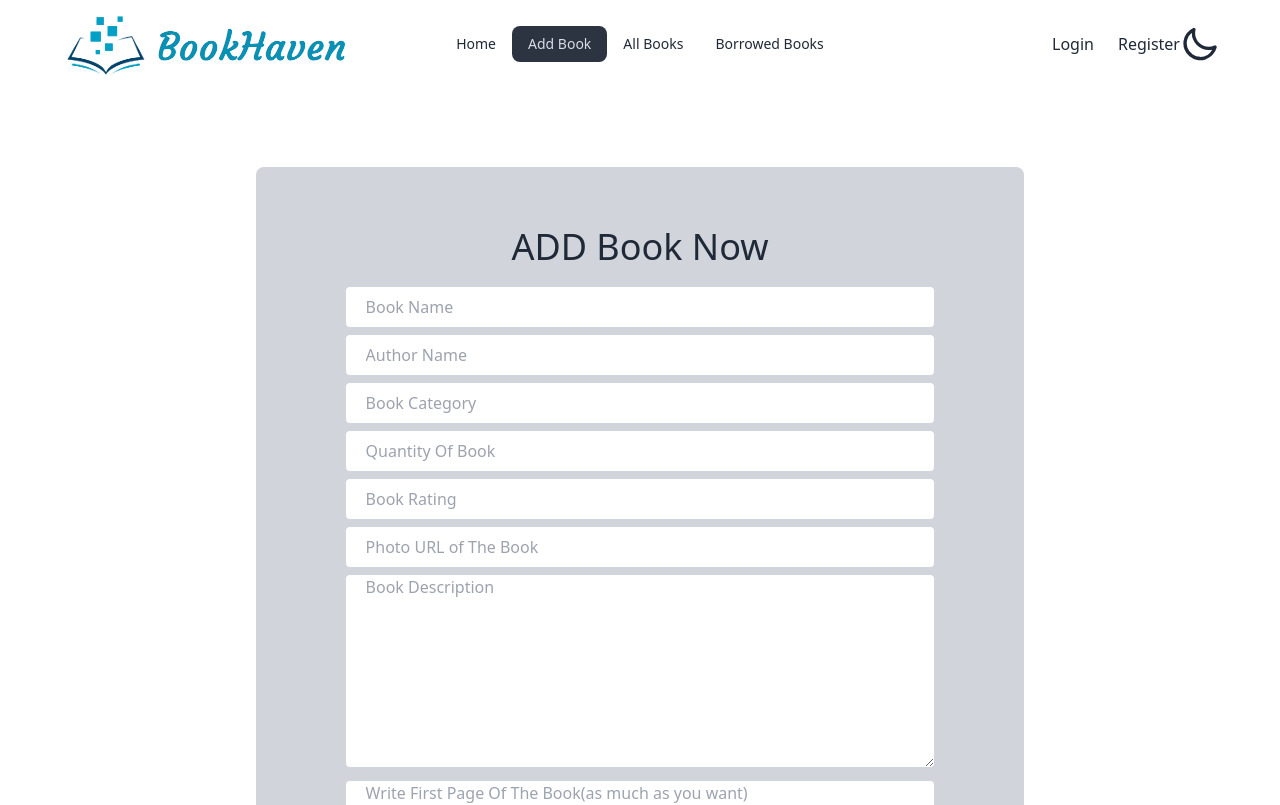
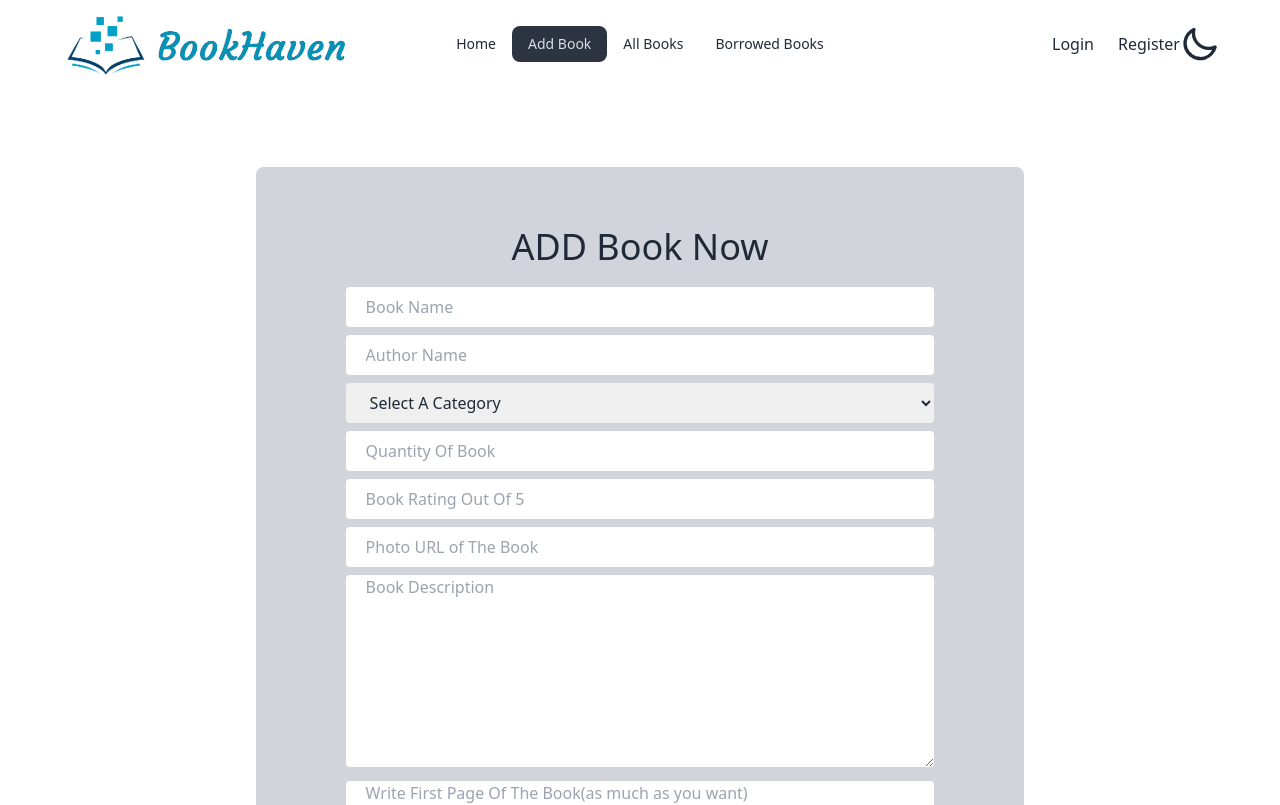
Before and after one commit to Jobayer-Ahmmed/book-heaven-client, a React (Vite) app: page /addBook in a window 1280 px wide. Shown: the top 805 px of the page. Built offline with nearby package versions, Linux system fonts and the light colour scheme; no server answers.

Commit message:
setting some validation for addBook form

```diff
--- a/src/components/pages/addBook/AddBook.jsx
+++ b/src/components/pages/addBook/AddBook.jsx
@@ -2,9 +2,24 @@ import axios from 'axios';
 import { ToastContainer, toast } from 'react-toastify';
 import 'react-toastify/dist/ReactToastify.css';
 import URL from '../../../url/URL';
+import { useState } from 'react';
 
 
 const AddBook = () => {
+  const [category, setCategory] = useState('')
+
+
+  const handleCategory=e=>{
+    const val = e.target.value
+    // console.log(val)
+
+    if(val=== "Select A Category"){
+      toast.warn("Please, Select A Category")
+    }
+    else{
+      setCategory(val)
+    }
+  }
   const handleAdd = (e)=>{
     e.preventDefault()
 
@@ -14,11 +29,15 @@ const AddBook = () => {
     const name = form.get("name")
     const quantity = form.get("quantity")
     const author_name = form.get("author_name")
-    const category = form.get("category")
     const description = form.get("description")
-    const rating = form.get("rating")
+    let rating = form.get("rating")
+    rating = Number(rating)
+
     const read = form.get("read")
 
+    if(category.length)
+      if(rating){
+        {
           axios.post(`${URL}/books`,{
             image,
             name,
@@ -33,10 +52,15 @@ const AddBook = () => {
             toast.success("Book Adding Successull!")
             forFormReset.reset()
           })
+        }
+      }
+      else{
+        toast.warn("Enter Valid Rating Between 1 to 5")
+      }
+  }
 
 
 
-  }
   return (
     <div className="w-4/5 md:w-3/5 mx-auto my-myMargin">
         <div className="bg-gray-300 py-10 px-4 rounded-lg text-center">
@@ -44,9 +68,18 @@ const AddBook = () => {
             <form onSubmit={handleAdd}>
                 <input className="w-4/5 h-10 pl-5 rounded" type="text" placeholder="Book Name" name="name" required/><br />
                 <input className="my-2 w-4/5 h-10 pl-5 rounded" type="text" placeholder="Author Name" name="author_name" required/><br />
-                <input className="w-4/5 h-10 pl-5 rounded" type="test" placeholder="Book Category" name="category" required /> <br />
+                {/* <input className="w-4/5 h-10 pl-5 rounded" type="test" placeholder="Book Category" name="category" required /> <br /> */}
+                <select  className="w-4/5 h-10 pl-5 rounded" onChange={handleCategory} required>
+                  <option>Select A Category</option>
+                  <option value="Science Fiction">Science Fiction</option>
+                  <option value="Drama">Drama</option>
+                  <option value="History">History</option>
+                  <option value="Thriller">Thriller</option>
+                  <option value="Novel">Novel</option>
+                </select><br />
+
                 <input className="my-2 w-4/5 h-10 pl-5 rounded" type="number" placeholder="Quantity Of Book" name="quantity" required/> <br />
-                <input className="w-4/5 h-10 pl-5 rounded" type="text" placeholder="Book Rating" name="rating" required/><br/>
+                <input className="w-4/5 h-10 pl-5 rounded" type="text" placeholder="Book Rating Out Of 5" name="rating" required/><br/>
                 <input className="mt-2 w-4/5 h-10 pl-5 rounded" type="text" placeholder="Photo URL of The Book" name="image" required/><br/>
                 <textarea className="my-2 w-4/5 pl-5 rounded" rows="8" type="text" placeholder="Book Description" name="description" required/><br/>
                 <textarea className="w-4/5 pl-5 rounded" rows="15" type="text" placeholder="Write First Page Of The Book(as much as you want)" name="read" required/><br/>
--- a/src/components/pages/home/Home.jsx
+++ b/src/components/pages/home/Home.jsx
@@ -7,7 +7,7 @@ import Support from "./support/Support"
 
 
 const Home = () => {
-  console.log("I am in home")
+
   return (
     <div>
       <Banner/>
--- a/src/components/pages/home/category/categoricalBook/CategoricalBooks.jsx
+++ b/src/components/pages/home/category/categoricalBook/CategoricalBooks.jsx
@@ -4,10 +4,9 @@ import SingleBook from "../../../allBooks/SingleBook"
 
 const CategoricalBooks = () => {
   const {category} = useParams()
-  console.log(category)
   const data = useLoaderData()
   const books = data.data
-  console.log(books)
+
   return (
     <div className="flex justify-center px-xPadding2 md:px-xPadding my-myMargin">
         <div>
--- a/src/components/shared/bookDetails/BookDetails.jsx
+++ b/src/components/shared/bookDetails/BookDetails.jsx
@@ -20,7 +20,7 @@ const BookDetails = () => {
     const borrowedDate = moment().format("YYYY-M-DD")
     console.log(borrowedDate)
 
-    const {image, name, author_name, category, rating} = data
+    const {image, name, author_name, category, rating, quantity, description} = data
 
     const email = myUser?.email
     const username = myUser?.displayName
@@ -69,9 +69,8 @@ const BookDetails = () => {
     </div>
     <div>
         <div>
-            <p>
-                Lorem ipsum dolor sit amet consectetur adipisicing elit. Ratione dolor voluptatum consectetur. Ipsa dignissimos, error est perspiciatis officiis non alias esse quis reprehenderit. Incidunt nisi perferendis dolores assumenda ad laudantium.
-            </p>
+            <p>{quantity}</p>
+            <p>{description}</p>
         </div>
         <div className="flex flex-col md:flex-row gap-10 mt-titleMargin">
             <Link onClick={()=>document.getElementById('my_modal_5').showModal()} to={`/details/${name}`} className="text-center text-white text-lg font-semibold bg-btnColor px-8 py-2 active:bg-hoverColor hover:rounded-xl mt-2">Borrow</Link>
```
Lines whose indentation alone changed are shown as unchanged.
